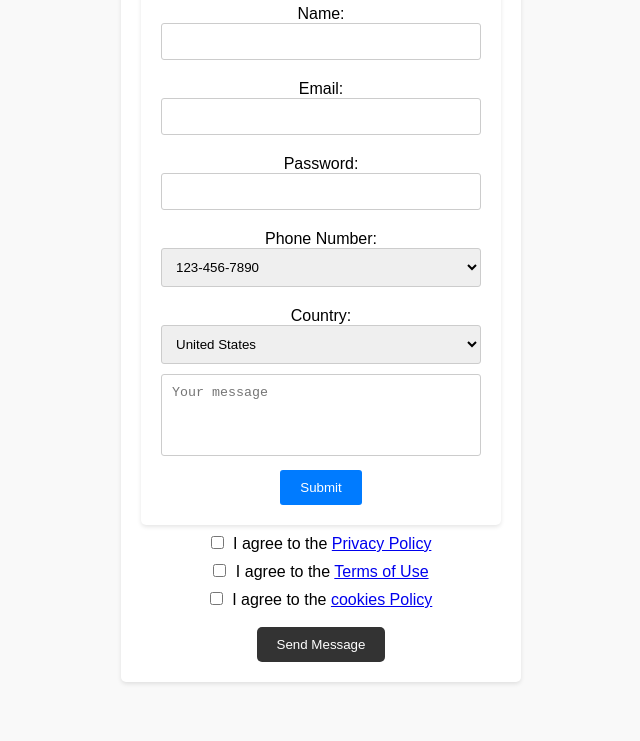
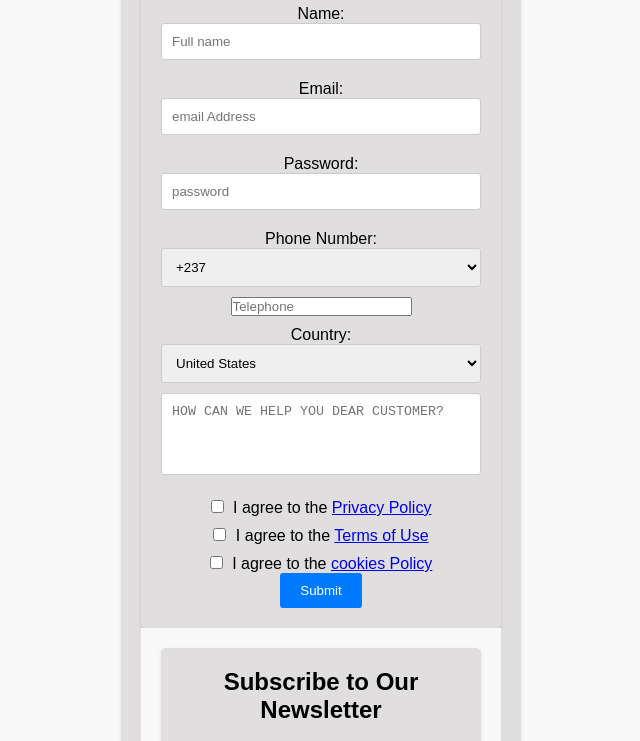
Before and after one commit to Madecccon/.co, a plain HTML site: page contact.html in a window 1280 px wide. Shown: the part 853-1594 px from the top of the page, without its empty margins (319-959 px from the left). Drawn offline with Linux system fonts and the light colour scheme.

Commit message:
Update contact.html
Great

```diff
--- a/contact.html
+++ b/contact.html
@@ -220,7 +220,7 @@ input[type="checkbox"] {
             max-width: 400px;
             margin: 0 auto;
             padding: 20px;
-            background-color: #ffffff;
+            background-color: #e0dede;
             border-radius: 5px;
             box-shadow: 0 2px 4px rgba(0, 0, 0, 0.1);
         }
@@ -274,28 +274,42 @@ input[type="checkbox"] {
         <h2>Contact Us</h2>
         <form action="process_form.php" method="post">
             <label for="name">Name:</label>
-            <input type="text" id="name" name="name" required>
+            <input type="text" id="name" placeholder="Full name" required>
             <label for="email">Email:</label>
-            <input type="text" id="email" name="email" required>
+            <input type="text" id="email" placeholder="email Address" required>
             <label for="password">Password:</label>
-            <input type="password" id="password" name="password" required>
+            <input type="password" id="password" placeholder="password" required>
             <label for="phone">Phone Number:</label>
             <select id="phone" name="phone">
-                <option value="1234567890">123-456-7890</option>
-                <option value="9876543210">987-654-3210</option>
+                <option value="1234567890">+237</option>
+                <option value="9876543210">+1</option>
+                <option value="1234567890">+44</option>
+                <option value="9876543210">+86</option>
+                <option value="1234567890">+61</option>
+                <option value="9876543210">+1</option>
+                <option value="1234567890">+91</option>
+                <option value="9876543210">+234</option>
+                <option value="1234567890">+63</option>
+                <option value="9876543210">+855</option>
+                <option value="1234567890">+56</option>
+                <option value="9876543210">+359</option>
                 <!-- Add more phone number options as needed -->
             </select>
+            <input type="phone" id="phone" placeholder="Telephone" required>
             <label for="country">Country:</label>
             <select id="country" name="country">
                 <option value="USA">United States</option>
                 <option value="CA">Canada</option>
                 <option value="UK">United Kingdom</option>
+                <option value="CM">Cameroon</option>
+                <option value="NG">Nigeria</option>
+                <option value="SA">South Africa</option>
+                <option value="JP">Japan</option>
+                <option value="CH">China</option>
+                <option value="NGR">Niger</option>
                 <!-- Add more country options as needed -->
             </select>
-            <textarea id="message" name="message" rows="4" placeholder="Your message" required></textarea>
-            <input type="submit" value="Submit">
-        </form>
-    </div>
+            <textarea id="message" name="message" rows="4" placeholder="HOW CAN WE HELP YOU DEAR CUSTOMER?" required></textarea>
             <label for="privacy-policy-checkbox">
               <input type="checkbox" id="privacy-policy-checkbox" name="privacy-policy" required>
               I agree to the <a href="https://www.freeprivacypolicy.com/live/4d1a1a1e-1718-464f-a650-9138c1ef1cd5" target="_blank" required>Privacy Policy</a>
@@ -308,11 +322,9 @@ input[type="checkbox"] {
               <input type="checkbox" id="cookies-checkbox" name="terms" required>
               I agree to the <a href="https://www.freeprivacypolicy.com/live/0e51d3eb-b388-4144-bfec-74e9fdfe02f2" target="_blank" required>cookies Policy</a>
             </label>
-                 <br>
-        <button type="submit">Send Message</button>
+            <input type="submit" value="Submit">
         </form>
     </div>
-  </section>
 
   <section class="subscribe-section">
     <div class="container">
```
Lines whose indentation alone changed are shown as unchanged.
